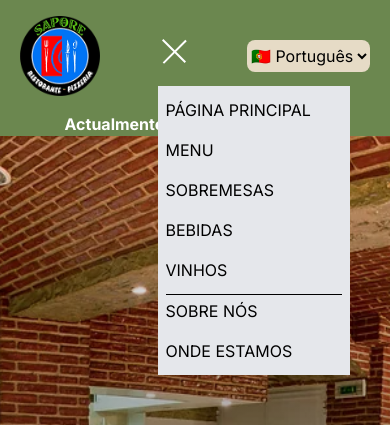
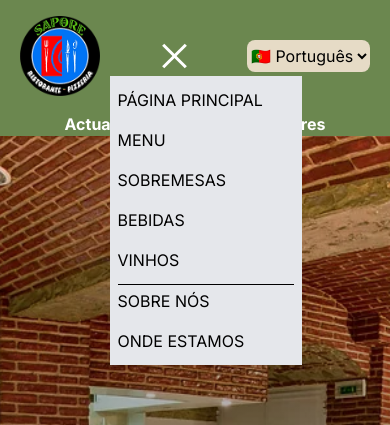
Before and after one commit to danielsbarbara/sapore-website, a Next.js app: page / in a window 390 px wide. Both pictures are taken after a click on the button 173 px from the left and 56 px from the top of the page. Shown: the top 425 px of the page. Built offline with nearby package versions, Linux system fonts and the light colour scheme.

Commit message:
New animation burger menu

```diff
--- a/app/components/BurguerMenu.tsx
+++ b/app/components/BurguerMenu.tsx
@@ -5,6 +5,7 @@ import { useState } from "react"
 import { getTranslation } from "../_lib/getTranslation"
 import { useLanguage } from "./LanguageContext"
 import { Texts } from "./Texts"
+import Hamburger from "hamburger-react"
 
 interface PathsType {
     href: string,
@@ -36,14 +37,15 @@ export const BurguerMenu: React.FC = () => {
     return (
         <>
             <div className="flex flex-col relative md:hidden">
-                <div className="flex flex-col gap-2" onClick={() => setIsOpen(() => !isOpen)}>
-                    <div className={`${isOpen && 'animate-menuAnimeInTop'} w-8 h-[2px] bg-white`} />
+                <Hamburger color="white" toggled={isOpen} toggle={setIsOpen} />
+                {/* <div className="flex flex-col gap-2 transition-all transform duration-500" onClick={() => setIsOpen(() => !isOpen)}>
+                    <div className={`${isOpen ? 'animate-menuAnimeInTop w-8 h-[2px] bg-white' : ''} w-8 h-[2px] bg-white`} />
                     <div className={`${isOpen ? 'hidden' : 'block'} w-8 h-[2px] bg-white`} />
-                    <div className={`${isOpen && 'animate-menuAnimeInDown'} w-8 h-[2px] bg-white 1s`} />
-                </div>
+                    <div className={`${isOpen && 'animate-menuAnimeInDown'} w-8 h-[2px] bg-white`} />
+                </div> */}
                 {isOpen &&
                     <div className="flex flex-col gap-2 bg-gray-200 w-48 absolute
-                translate-y-9 p-2 uppercase animate-fadeIn">
+                translate-y-11 -translate-x-10 p-2 uppercase animate-fadeIn">
                         {paths.map((item, i: number) =>
                             <Link
                                 className={`${i === 5 && 'border-t-[1px] border-black'} py-1`}
--- a/app/components/PageImage.tsx
+++ b/app/components/PageImage.tsx
@@ -6,7 +6,7 @@ interface PageImageProps {
     description: string
 }
 
-export const PageImage: React.FC<PageImageProps> = ({imgUrl, description}) => {
+export const PageImage: React.FC<PageImageProps> = ({ imgUrl, description }) => {
     return (
         <div className="relative h-60 w-full md:h-96 flex flex-col justify-end items-center">
             <Image
--- a/package.json
+++ b/package.json
@@ -9,12 +9,13 @@
     "lint": "next lint"
   },
   "dependencies": {
-    "@material-tailwind/react": "^2.1.10",
+    "hamburger-react": "^2.5.1",
     "mongodb": "^6.8.0",
     "next": "14.2.7",
     "react": "^18",
     "react-dom": "^18",
-    "react-icons": "^5.3.0"
+    "react-icons": "^5.3.0",
+    "tailwind-hamburgers": "^1.3.5"
   },
   "devDependencies": {
     "@types/node": "^20",
--- a/tailwind.config.ts
+++ b/tailwind.config.ts
@@ -25,6 +25,10 @@ const config: Config = {
           '0%': { rotate: '0deg' },
           '100%': { rotate: '45deg' }
         },
+        menuCloseTop: {
+          '0%': { rotate: '45deg' },
+          '100%': { rotate: '0deg' }
+        },
         menuOpenDown: {
           '0%': { rotate: '0deg' },
           '100%': {
@@ -40,6 +44,7 @@ const config: Config = {
       animation: {
         fadeIn: 'fadeIn 0.3s ease-in-out',
         menuAnimeInTop: 'menuOpenTop 0.3s forwards',
+        menuAnimeCloseTop: 'menuCloseTop 0.3s forwards',
         menuAnimeInDown: 'menuOpenDown 0.3s forwards',
         menuAnimeOut: 'menuClose 0.3s ease-in-out'
       }
@@ -47,4 +52,5 @@ const config: Config = {
   },
   plugins: [],
 };
+
 export default config;
```
Also changed, not shown: 1 other file (tests, documents, lock files or other folders). Lines whose indentation alone changed are shown as unchanged.
